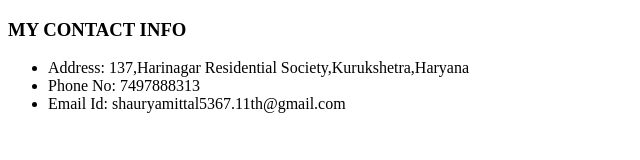
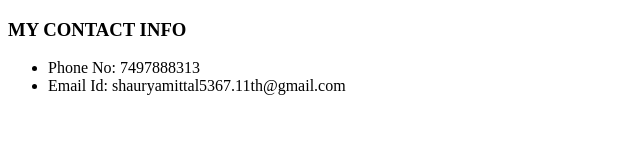
Before and after one commit to shaurya174/RESUME, a plain HTML site: page contact.html in a window 1280 px wide. Shown: the whole page, without its empty margins (0-640 px from the left). Drawn offline with Linux system fonts and the light colour scheme.

Commit message:
Update contact.html

```diff
--- a/contact.html
+++ b/contact.html
@@ -8,7 +8,6 @@
 <body>
     <h3>MY CONTACT INFO</h3>
     <ul>
-        <li>Address: 137,Harinagar Residential Society,Kurukshetra,Haryana</li>
         <li>Phone No: 7497888313</li>
         <li>Email Id: shauryamittal5367.11th@gmail.com</li>
     </ul>
```
